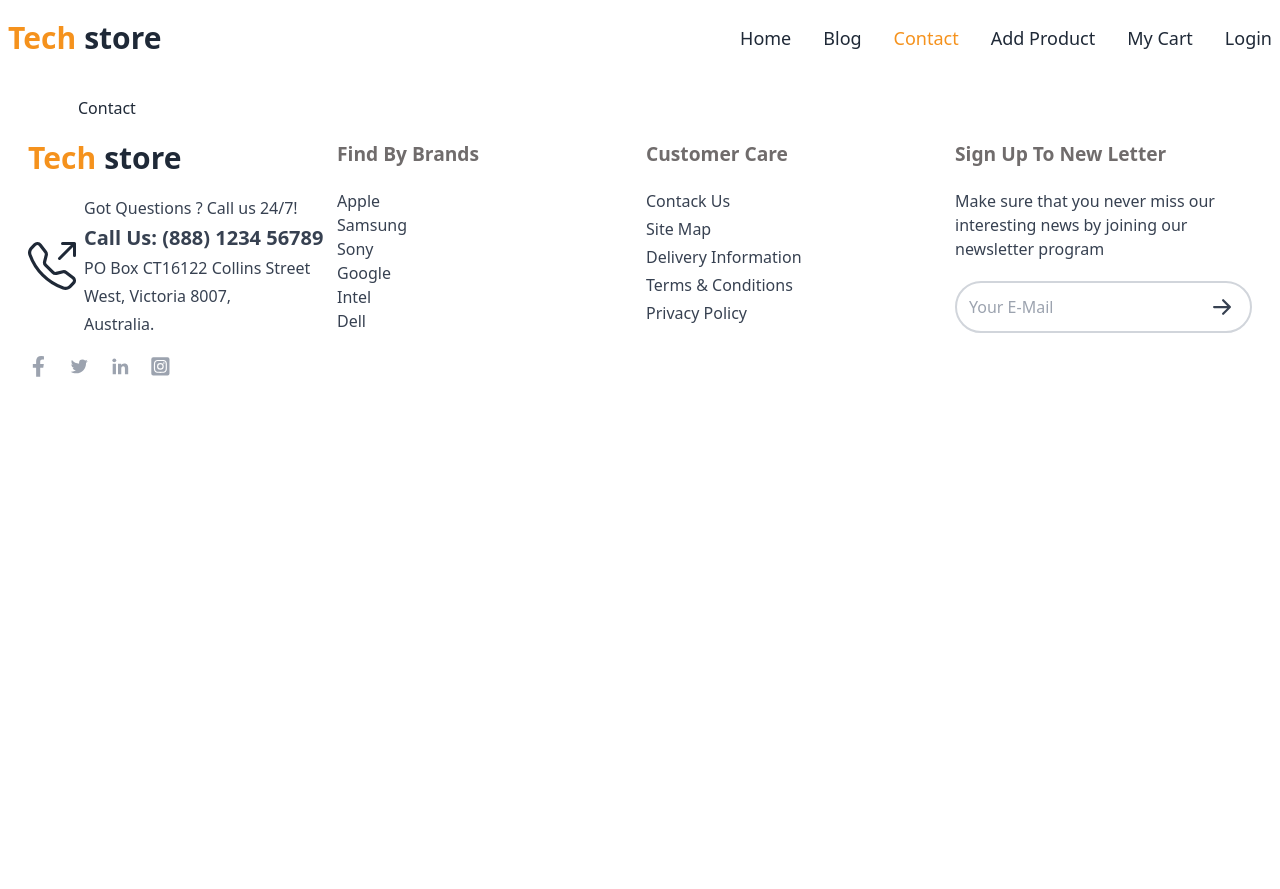
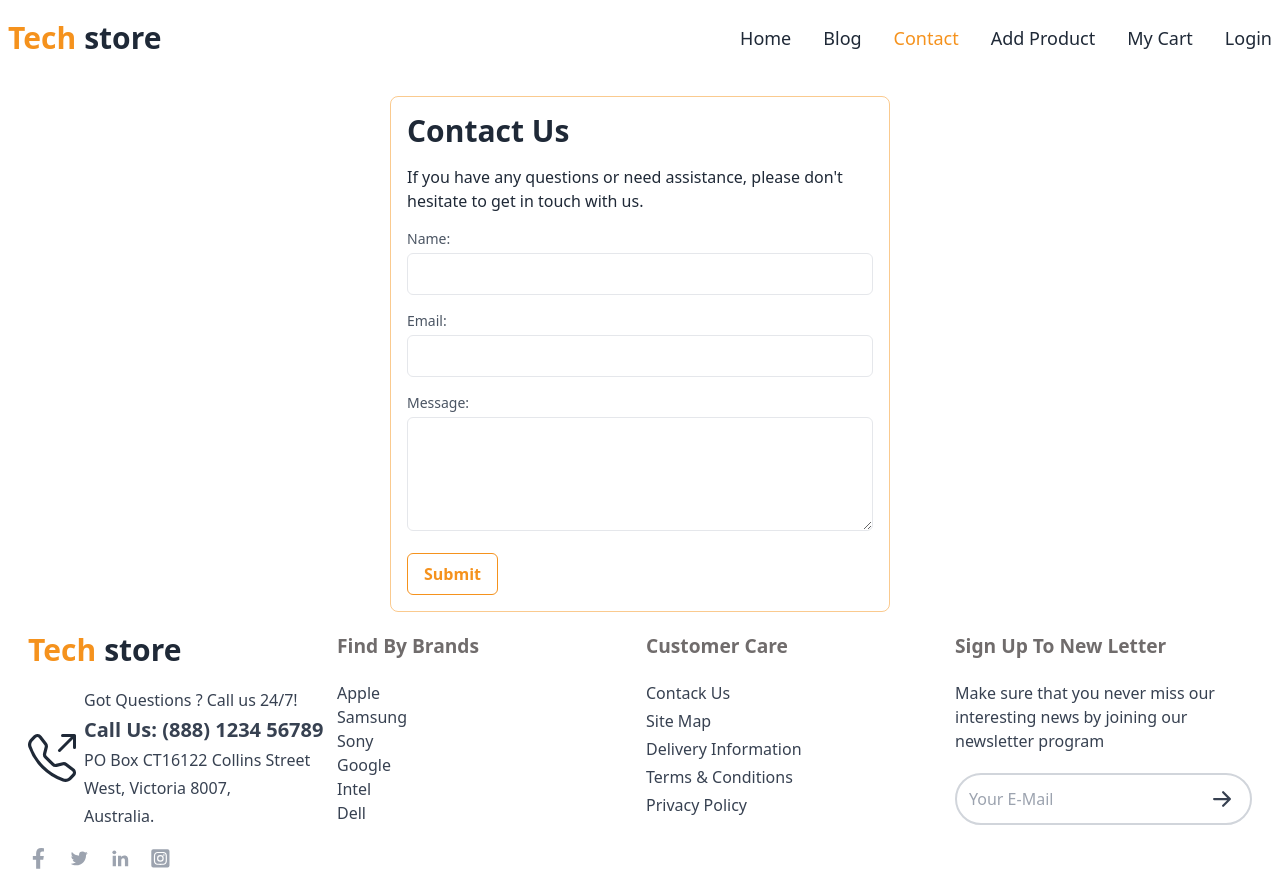
Before and after one commit to billalhossain2/brandshop-client-side, a React (Vite) app: page /contact in a window 1280 px wide. Before the commit the page ends 800 px from the top, so only its background shows below. Built offline with nearby package versions, Linux system fonts and the light colour scheme.

Commit message:
added contact page

```diff
--- a/src/Router/Router.jsx
+++ b/src/Router/Router.jsx
@@ -8,6 +8,7 @@ import MyCart from "../pages/MyCart/MyCart";
 import Login from "../pages/Login/Login";
 import Register from "../pages/Register/Register";
 import NotFound from "../pages/NotFound/NotFound";
+import UpdateProduct from "../pages/UpdateProduct/UpdateProduct";
 
 const router = createBrowserRouter([
   {
@@ -43,6 +44,10 @@ const router = createBrowserRouter([
         path:"/register",
         element:<Register></Register>
       },
+      {
+        path:"/update-product/:updateId",
+        element:<UpdateProduct></UpdateProduct>
+      },
     ]
   },
 ]);
--- a/src/pages/Blog/Blog.jsx
+++ b/src/pages/Blog/Blog.jsx
@@ -1,9 +1,45 @@
-import React from 'react'
+import React from 'react';
+import { useParams } from 'react-router-dom';
+
+const blogPosts = [
+  {
+    id: 1,
+    title: 'Latest Mobile Phones in 2023',
+    category: 'mobile',
+    content: 'Detailed description of the latest mobile phones, including features, specifications, and reviews.',
+  },
+  {
+    id: 2,
+    title: 'Choosing the Right Laptop for Your Needs',
+    category: 'laptop',
+    content: 'Comprehensive guide to selecting the perfect laptop based on your requirements, performance, and budget.',
+  },
+  {
+    id: 3,
+    title: 'Best Headphones for Audiophiles',
+    category: 'headphones',
+    content: 'In-depth reviews of high-quality headphones designed for audiophiles, with superior sound quality and comfort.',
+  },
+  // Add more blog posts with different categories
+];
 
 const Blog = () => {
+  const { category } = useParams();
+  const filteredPosts = blogPosts.filter((post) => post.category === category);
+
   return (
-    <div>Blog</div>
-  )
-}
+    <div className="container mx-auto p-4">
+      <h1 className="text-3xl font-semibold mb-4">Blog</h1>
+        <div className="grid grid-cols-1 md:grid-cols-2 lg:grid-cols-3 gap-4">
+          {blogPosts.map((post) => (
+            <div key={post.id} className="bg-white p-4 shadow-md rounded-lg">
+              <h2 className="text-lg font-semibold">{post.title}</h2>
+              <p className="text-gray-600">{post.content}</p>
+            </div>
+          ))}
+        </div>
+    </div>
+  );
+};
 
-export default Blog
+export default Blog;
--- a/src/pages/Contact/Contact.jsx
+++ b/src/pages/Contact/Contact.jsx
@@ -1,9 +1,57 @@
-import React from 'react'
+import React from 'react';
 
 const Contact = () => {
   return (
-    <div>Contact</div>
-  )
-}
+    <div className="container lg:max-w-[500px] mx-auto p-4 border-[1px] border-solid border-[#f5941d7e] rounded-lg">
+      <h1 className="text-3xl font-semibold mb-4">Contact Us</h1>
+      <p>If you have any questions or need assistance, please don't hesitate to get in touch with us.</p>
 
-export default Contact
+      <form className="mt-4">
+        <div className="mb-4">
+          <label htmlFor="name" className="block text-sm font-medium text-gray-600">
+            Name:
+          </label>
+          <input
+            type="text"
+            id="name"
+            name="name"
+            className="mt-1 p-2 w-full border rounded-md focus:ring focus:ring-indigo-300"
+          />
+        </div>
+
+        <div className="mb-4">
+          <label htmlFor="email" className="block text-sm font-medium text-gray-600">
+            Email:
+          </label>
+          <input
+            type="email"
+            id="email"
+            name="email"
+            className="mt-1 p-2 w-full border rounded-md focus:ring focus:ring-indigo-300"
+          />
+        </div>
+
+        <div className="mb-4">
+          <label htmlFor="message" className="block text-sm font-medium text-gray-600">
+            Message:
+          </label>
+          <textarea
+            id="message"
+            name="message"
+            rows="4"
+            className="mt-1 p-2 w-full border rounded-md focus:ring focus:ring-indigo-300"
+          />
+        </div>
+
+        <button
+          type="submit"
+          className="text-[#F5921D] border-solid border-[#F5921D] border-[1px] font-bold hover:bg-[#F5921D] hover:text-white py-2 px-4 rounded-md"
+        >
+          Submit
+        </button>
+      </form>
+    </div>
+  );
+};
+
+export default Contact;
--- /dev/null
+++ b/src/pages/MyCart/MyCart.css
@@ -0,0 +1,16 @@
+table thead{
+    background: #c96a2b;
+    color:#fff;
+}
+
+table thead tr th{
+    padding:10px 0;
+    padding-left: 5px;
+    font-weight: bolder;
+    font-size: 1.2rem;
+}
+
+
+table tr td{
+    padding:10px 0;
+}
--- a/src/pages/MyCart/MyCart.jsx
+++ b/src/pages/MyCart/MyCart.jsx
@@ -1,6 +1,8 @@
 import React, { useState } from 'react';
 import { RiDeleteBin2Line } from 'react-icons/ri';
 import { FiEdit } from 'react-icons/fi';
+import "./MyCart.css"
+import {Link} from "react-router-dom"
 const MyCart = () => {
   // Simulated cart items (you should replace this with your actual cart data)
   const [cartItems, setCartItems] = useState([
@@ -36,7 +38,7 @@ const MyCart = () => {
           </thead>
           <tbody>
             {cartItems.map((item) => (
-              <tr key={item.id}>
+              <tr className='border-b-2 border-solid border-[#f5b11d46]' key={item.id}>
                 <td>{item.image}</td>
                 <td>{item.name}</td>
                 <td>${item.price}</td>
@@ -49,7 +51,9 @@ const MyCart = () => {
                   >
                     <RiDeleteBin2Line></RiDeleteBin2Line>
                   </button>
-                  <button className="text-green-500 hover:text-green-700 text-3xl" onClick={() => console.log('Update', item.id)}><FiEdit></FiEdit></button>
+                  <Link to={`/update-product/${item.id}`}>
+                  <button className="text-[#f5b11d] hover:text-[#f5731d] text-3xl" onClick={() => console.log('Update', item.id)}><FiEdit></FiEdit></button>
+                  </Link>
                 </td>
               </tr>
             ))}
--- /dev/null
+++ b/src/pages/UpdateProduct/UpdateProduct.jsx
@@ -0,0 +1,145 @@
+import React, { useState } from 'react';
+
+const UpdateProduct = () => {
+  const [product, setProduct] = useState({
+    image: '',
+    name: '',
+    brand: '',
+    productType: '',
+    price: '',
+    description: '',
+    rating: '',
+  });
+
+  const handleChange = (e) => {
+    const { name, value } = e.target;
+    setProduct({ ...product, [name]: value });
+  };
+
+  const handleSubmit = (e) => {
+    e.preventDefault();
+    // Add logic to submit the product data
+    console.log(product)
+  };
+
+  return (
+    <div className="md:w-1/2 mx-auto p-4 bg-white shadow-md rounded-lg mb-5 border-solid border-[1px] border-[#f5941d7e]">
+      <h2 className="text-2xl font-semibold mb-4">Update Product</h2>
+      <form onSubmit={handleSubmit}>
+        <div className="mb-4">
+          <label htmlFor="image" className="block text-sm font-medium text-gray-600">
+            Image:
+          </label>
+          <input
+            type="text"
+            id="image"
+            name="image"
+            value={product.image}
+            onChange={handleChange}
+            className="mt-1 p-2 w-full border rounded-md focus:ring focus:ring-indigo-300"
+          />
+        </div>
+
+        <div className="mb-4">
+          <label htmlFor="name" className="block text-sm font-medium text-gray-600">
+            Name:
+          </label>
+          <input
+            type="text"
+            id="name"
+            name="name"
+            value={product.name}
+            onChange={handleChange}
+            className="mt-1 p-2 w-full border rounded-md focus:ring focus:ring-indigo-300"
+          />
+        </div>
+
+        <div className="mb-4">
+          <label htmlFor="brand" className="block text-sm font-medium text-gray-600">
+            Select Brand:
+          </label>
+          <select
+            id="brand"
+            name="brand"
+            value={product.brand}
+            onChange={handleChange}
+            className="mt-1 p-2 w-full border rounded-md focus:ring focus:ring-indigo-300"
+          >
+            <option value="">Select Brand</option>
+            <option value="Brand A">Brand A</option>
+            <option value="Brand B">Brand B</option>
+            {/* Add more options as needed */}
+          </select>
+        </div>
+
+        <div className="mb-4">
+          <label htmlFor="productType" className="block text-sm font-medium text-gray-600">
+            Product Type:
+          </label>
+          <select
+            id="productType"
+            name="productType"
+            value={product.productType}
+            onChange={handleChange}
+            className="mt-1 p-2 w-full border rounded-md focus:ring focus:ring-indigo-300"
+          >
+            <option value="">Select Product Type</option>
+            <option value="Type A">Type A</option>
+            <option value="Type B">Type B</option>
+            {/* Add more options as needed */}
+          </select>
+        </div>
+
+        <div className="mb-4">
+          <label htmlFor="price" className="block text-sm font-medium text-gray-600">
+            Price:
+          </label>
+          <input
+            type="text"
+            id="price"
+            name="price"
+            value={product.price}
+            onChange={handleChange}
+            className="mt-1 p-2 w-full border rounded-md focus:ring focus:ring-indigo-300"
+          />
+        </div>
+
+        <div className="mb-4">
+          <label htmlFor="description" className="block text-sm font-medium text-gray-600">
+            Short Description:
+          </label>
+          <textarea
+            id="description"
+            name="description"
+            value={product.description}
+            onChange={handleChange}
+            className="mt-1 p-2 w-full border rounded-md focus:ring focus:ring-indigo-300"
+          />
+        </div>
+
+        <div className="mb-4">
+          <label htmlFor="rating" className="block text-sm font-medium text-gray-600">
+            Rating:
+          </label>
+          <input
+            type="text"
+            id="rating"
+            name="rating"
+            value={product.rating}
+            onChange={handleChange}
+            className="mt-1 p-2 w-full border rounded-md focus:ring focus:ring-indigo-300"
+          />
+        </div>
+
+        <button
+          type="submit"
+          className="border-[1px] border-solid border-[#F5921D] text-[#F5921D] font-bold hover:text-white duration-300 py-2 px-4 rounded-md hover:bg-[#F5921D] focus:ring focus:ring-indigo-300"
+        >
+          Update Product
+        </button>
+      </form>
+    </div>
+  );
+};
+
+export default UpdateProduct;
```
